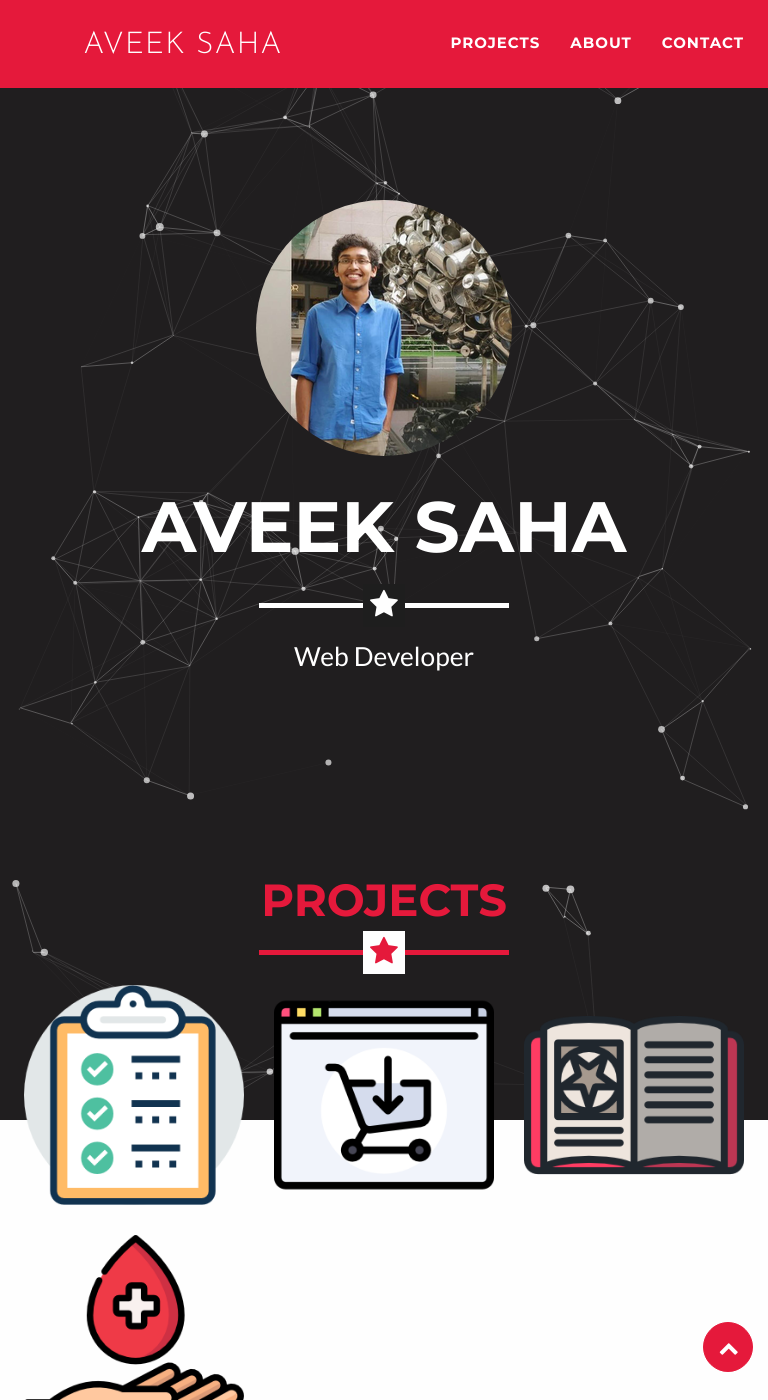
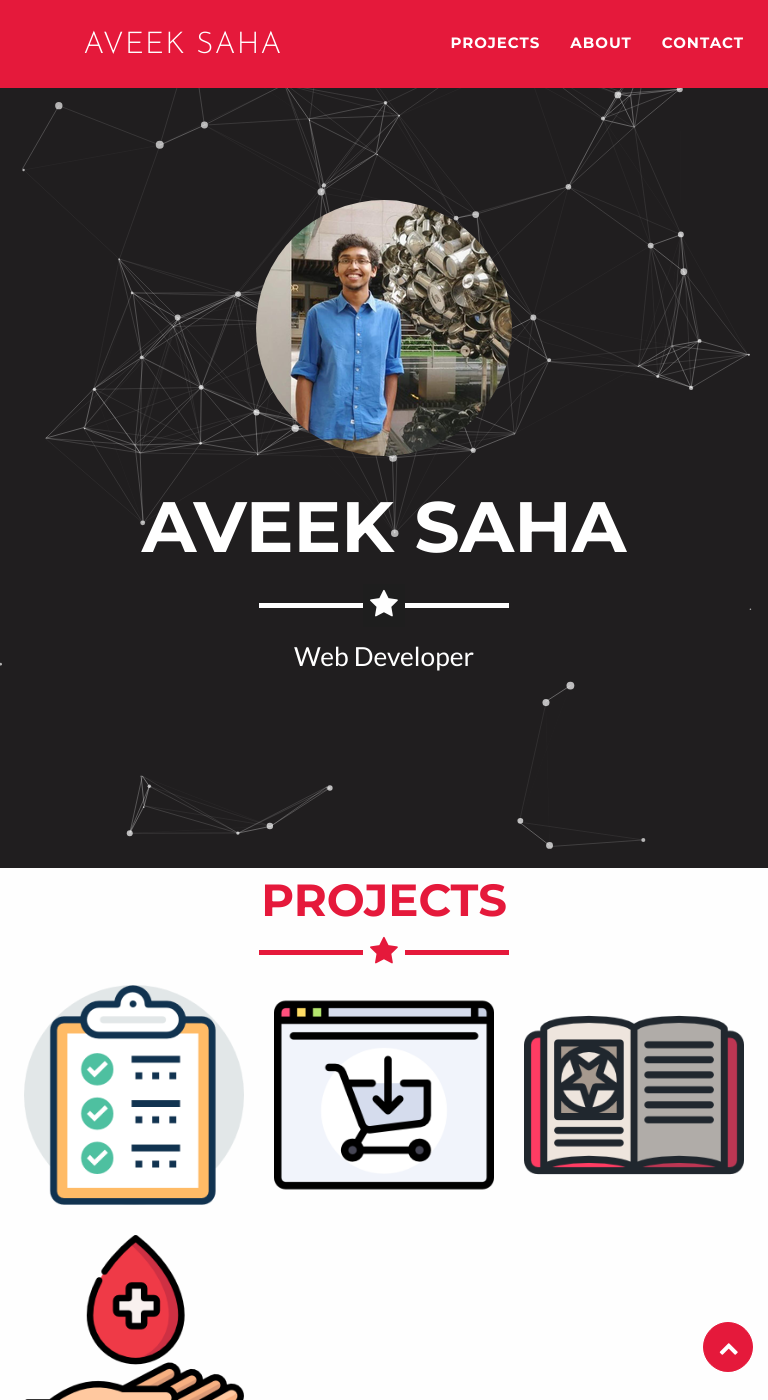
Before and after one commit to Aveek-Saha/Aveek-Saha.github.io, a Jekyll site: the page built from index.html, in a window 768 px wide and 1400 px high. Built offline with Jekyll 4.4.1, drawn with Linux system fonts in a browser that asks for light colours; some web fonts are replaced.

Commit message:
Update main.css

```diff
--- a/_includes/css/main.css
+++ b/_includes/css/main.css
@@ -155,7 +155,7 @@ header .intro-text .skills {
         margin-top: 1.5%;
     }
     #particles-js{
-    width: 100%; height: 70%;
+    width: 100%; height: 62%;
     }
 }
 
@@ -216,6 +216,9 @@ canvas{
     }
     .logo{
         visibility: hidden;
+    }
+    #particles-js{
+    width: 100%; height: 62%;
     }
 }
 
```
